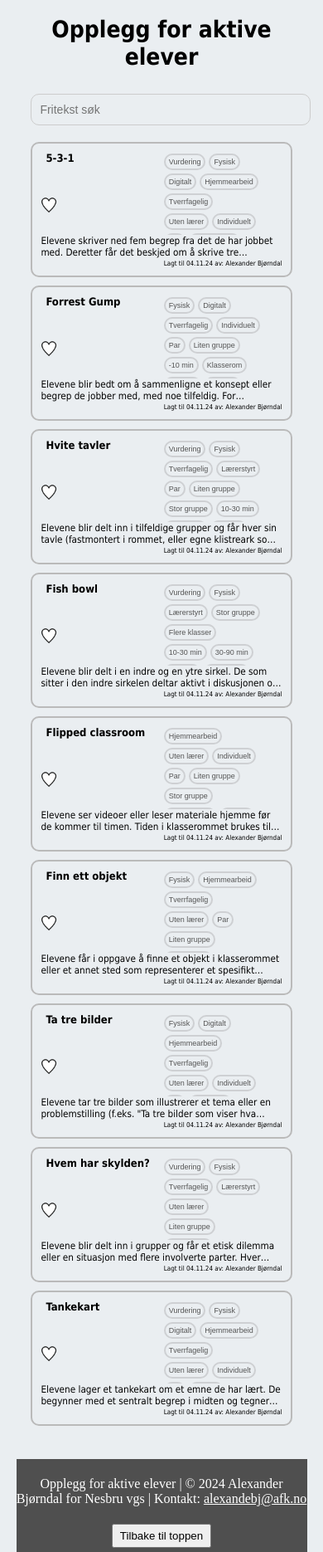
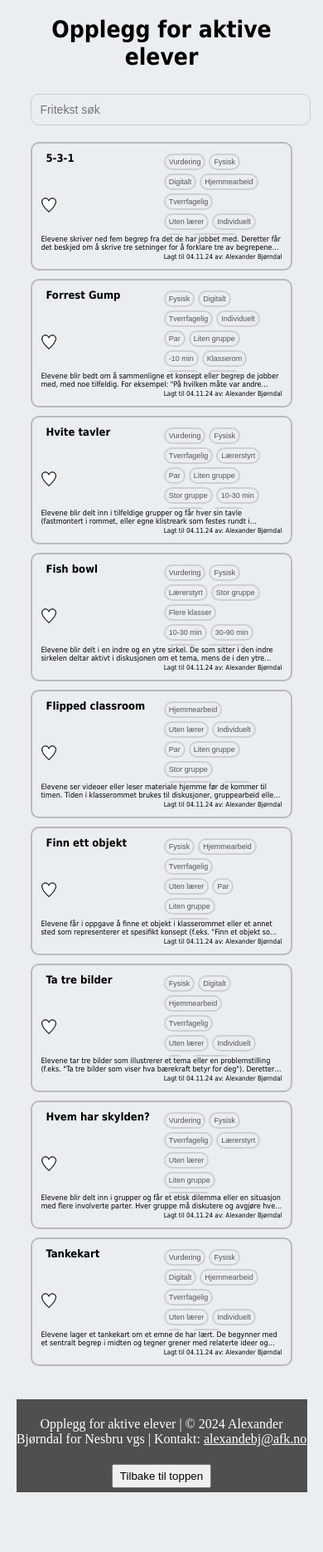
Before and after one commit to alexanderbjorndal/aktive-elev-opplegg, a Flask app: page / in a window 390 px wide. Shown: the part 31-1901 px from the top of the page at 83% size. After the commit the page ends 1829 px from the top, so only its background shows below. Run offline with Flask 3, Linux system fonts and the light colour scheme; data comes from the database, SQL or seed files in the repository; some libraries are stand-ins or nearby versions.

Commit message:
Update home.css

```diff
--- a/website/static/home.css
+++ b/website/static/home.css
@@ -526,7 +526,7 @@ footer {
   .opplegg-text {
     -webkit-line-clamp: 2; /* Limit text length on smaller screens */
     line-clamp: 2;
-    font-size: small;
+    font-size: x-small;
   }
 
   #search-bar {
@@ -593,7 +593,7 @@ footer {
   .opplegg-text {
     -webkit-line-clamp: 2; /* Limit text length even further on very small screens */
     line-clamp: 2;
-    font-size: smaller;
+    font-size: xx-small;
   }
 
   .form-control {
```
